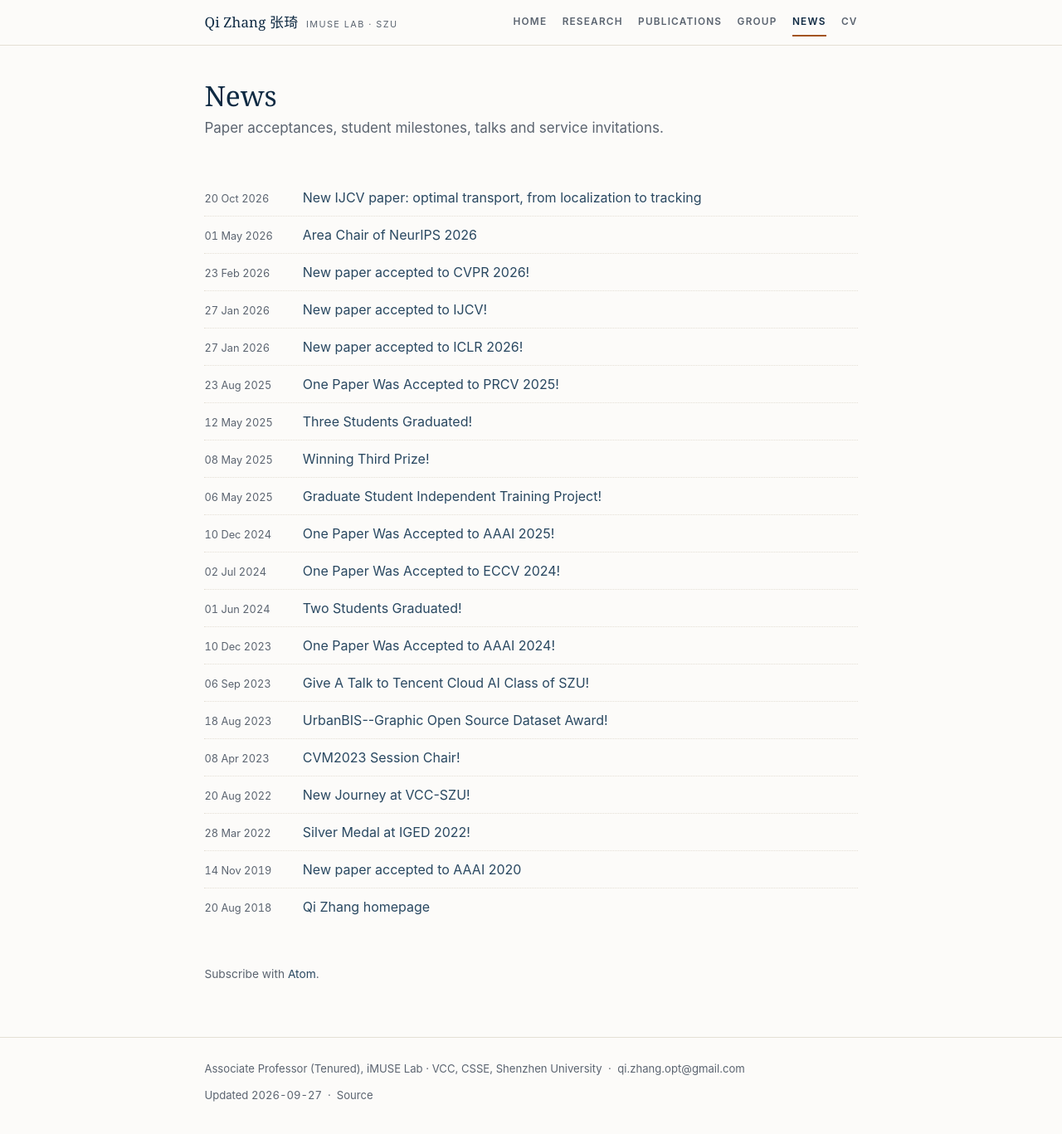
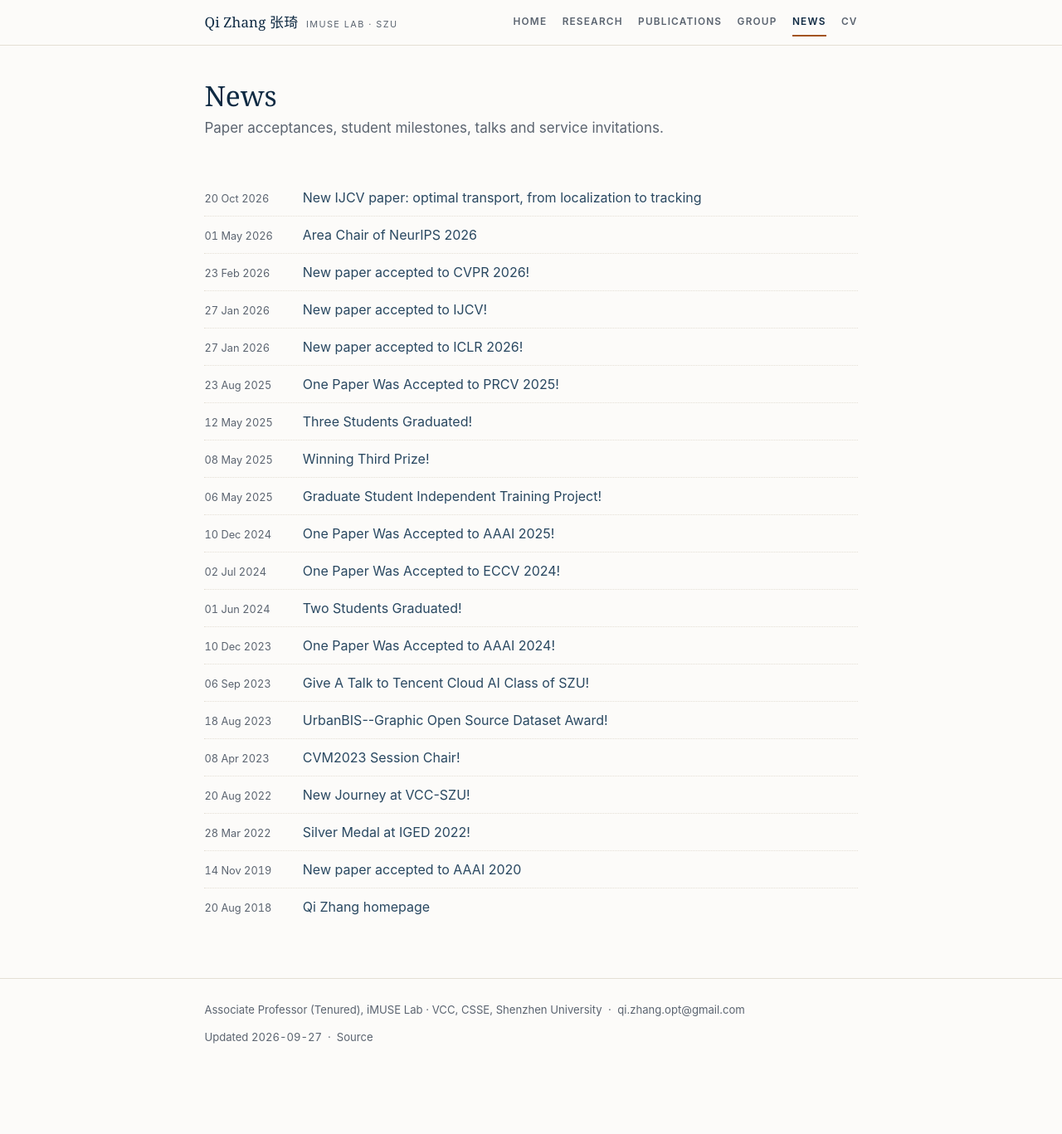
Before and after one commit to zqyq/zqyq.github.io, a Jekyll site: the page built from blog/index.html, in a window 1280 px wide and 1380 px high. Shown: the top 1367 px of the window at 83% size. Built offline with Jekyll 4.4.1, drawn with Linux system fonts in a browser that asks for light colours.

Commit message:
Drop the visible Atom subscribe line from the news index

```diff
--- a/blog/index.html
+++ b/blog/index.html
@@ -18,7 +18,3 @@ description: News and updates from Qi Zhang and iMUSE Lab, Shenzhen University.
     {%- endfor %}
   </ul>
 </section>
-
-<p class="small muted">
-  Subscribe with <a href="/blog/atom.xml">Atom</a>.
-</p>
```
